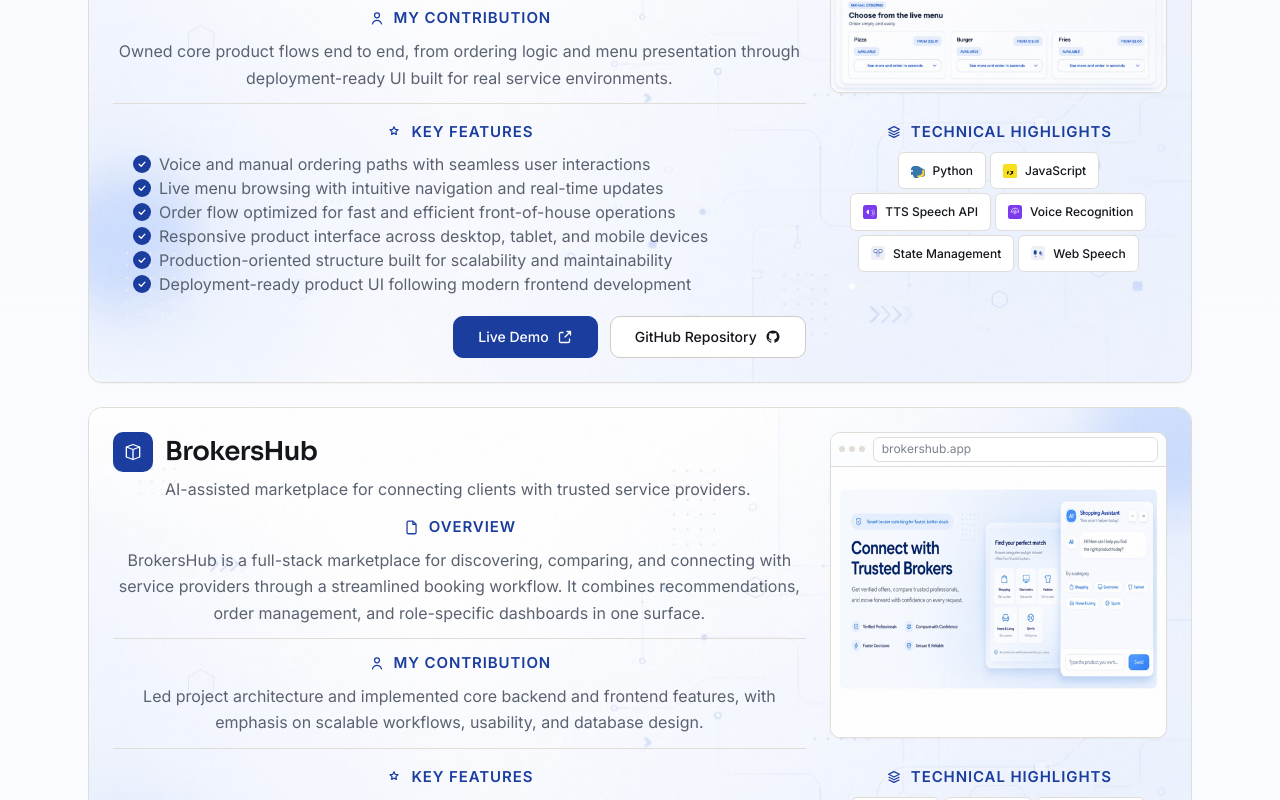
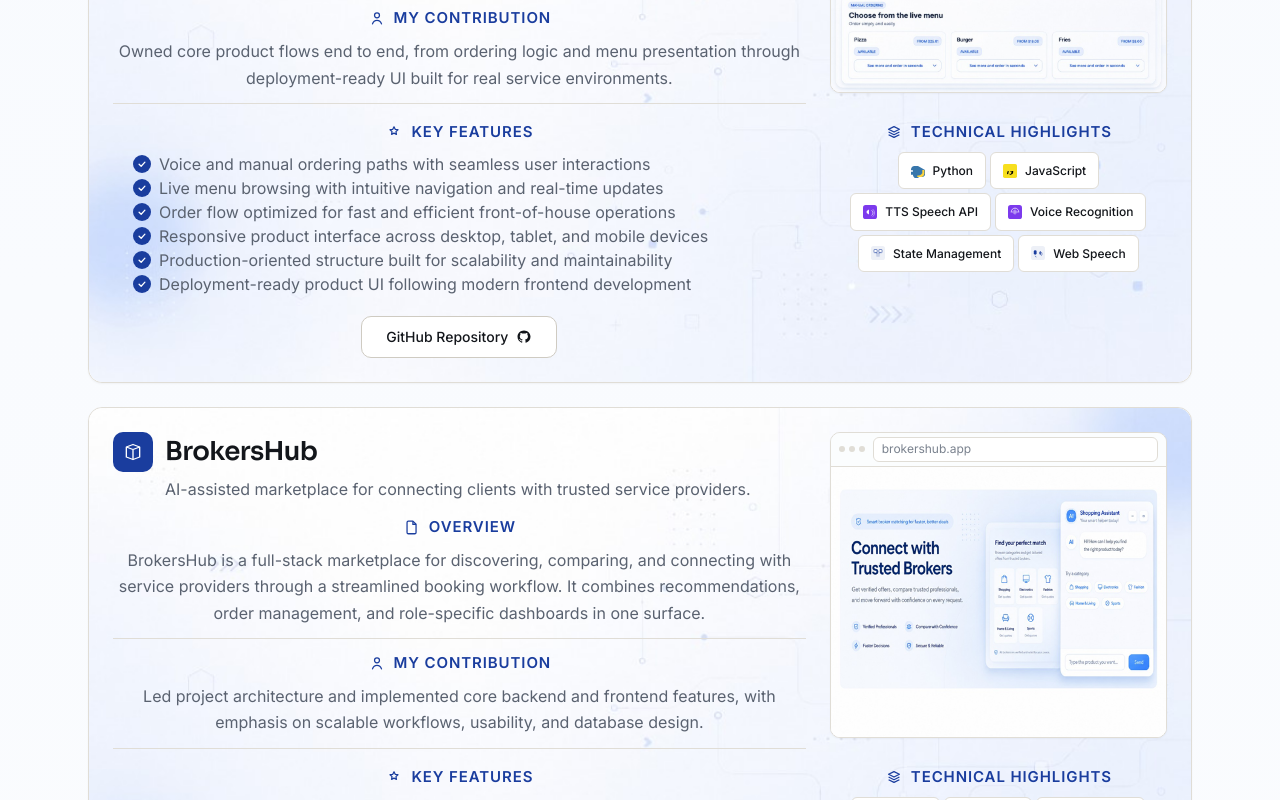
Before and after one commit to karimsajaber-cyber/myportfolio, a React (Vite) app: page / in a window 1280 px wide. Shown: the part 1980-2780 px from the top of the page. Built offline with nearby package versions, Linux system fonts and the light colour scheme.

Commit message:
Remove unavailable live demo buttons & some bottom margins to experience icons

```diff
--- a/src/content/projects.js
+++ b/src/content/projects.js
@@ -37,7 +37,7 @@
     ],
     image: bitemenuImage,
     github: "https://github.com/karimsajaber-cyber/BiteMenu",
-    liveDemo: "#",
+    liveDemo: null,
     previewUrl: "bitemenu.app",
     useIllustration: false,
   },
@@ -72,7 +72,7 @@
     ],
     image: brokershubPreviewImage,
     github: "https://github.com/karimsajaber-cyber/Brokers_Hub_2026",
-    liveDemo: "#",
+    liveDemo: null,
     previewUrl: "brokershub.app",
     useIllustration: false,
   },
--- a/src/sections/ProfessionalExperience/ExperienceCard.module.css
+++ b/src/sections/ProfessionalExperience/ExperienceCard.module.css
@@ -44,7 +44,7 @@
     justify-content: center;
     width: 52px;
     height: 52px;
-    margin-bottom: 14px;
+    margin-bottom: 23px;
     border-radius: 16px;
     background: linear-gradient(180deg, #eef4ff 0%, #e8f0ff 100%);
     border: 1px solid #dbe7ff;
--- a/src/sections/Projects/CaseStudyRow.jsx
+++ b/src/sections/Projects/CaseStudyRow.jsx
@@ -3,7 +3,6 @@
 import StreamlitChatIllustration from "./StreamlitChatIllustration";
 import {
   CheckIcon,
-  ExternalLinkIcon,
   GitHubIcon,
   ProjectBrandIcon,
   SectionDocumentIcon,
@@ -23,10 +22,16 @@
   );
 }
 
+function isActionHref(href) {
+  if (href == null) {
+    return false;
+  }
+
+  const trimmed = String(href).trim();
+  return trimmed.length > 0 && trimmed !== "#";
+}
+
 export default function CaseStudyRow({ project, isLast = false }) {
-  const demoLabel = project.liveDemo ? "Live Demo" : "View Details";
-  const demoHref = project.liveDemo ?? "#";
-
   const rowClass = [styles.row, isLast ? styles.last : ""].filter(Boolean).join(" ");
 
   return (
@@ -116,16 +121,18 @@
           </ul>
         </section>
 
-        <div className={styles.actions}>
-          <Button variant="primary" href={demoHref} className={styles.actionBtn}>
-            <span>{demoLabel}</span>
-            <ExternalLinkIcon />
-          </Button>
-          <Button variant="secondary" href={project.github} className={styles.actionBtn}>
-            <span>GitHub Repository</span>
-            <GitHubIcon />
-          </Button>
-        </div>
+        {isActionHref(project.github) ? (
+          <div className={styles.actions}>
+            <Button
+              variant="secondary"
+              href={project.github}
+              className={styles.actionBtn}
+            >
+              <span>GitHub Repository</span>
+              <GitHubIcon />
+            </Button>
+          </div>
+        ) : null}
       </div>
     </article>
   );
--- a/src/sections/Projects/CaseStudyRow.module.css
+++ b/src/sections/Projects/CaseStudyRow.module.css
@@ -299,7 +299,8 @@
   gap: var(--space-3);
   padding-top: var(--space-4);
   margin-top: var(--space-1);
-  justify-self: end;
+  justify-content: center;
+  justify-self: stretch;
 }
 
 .actionBtn {
```
